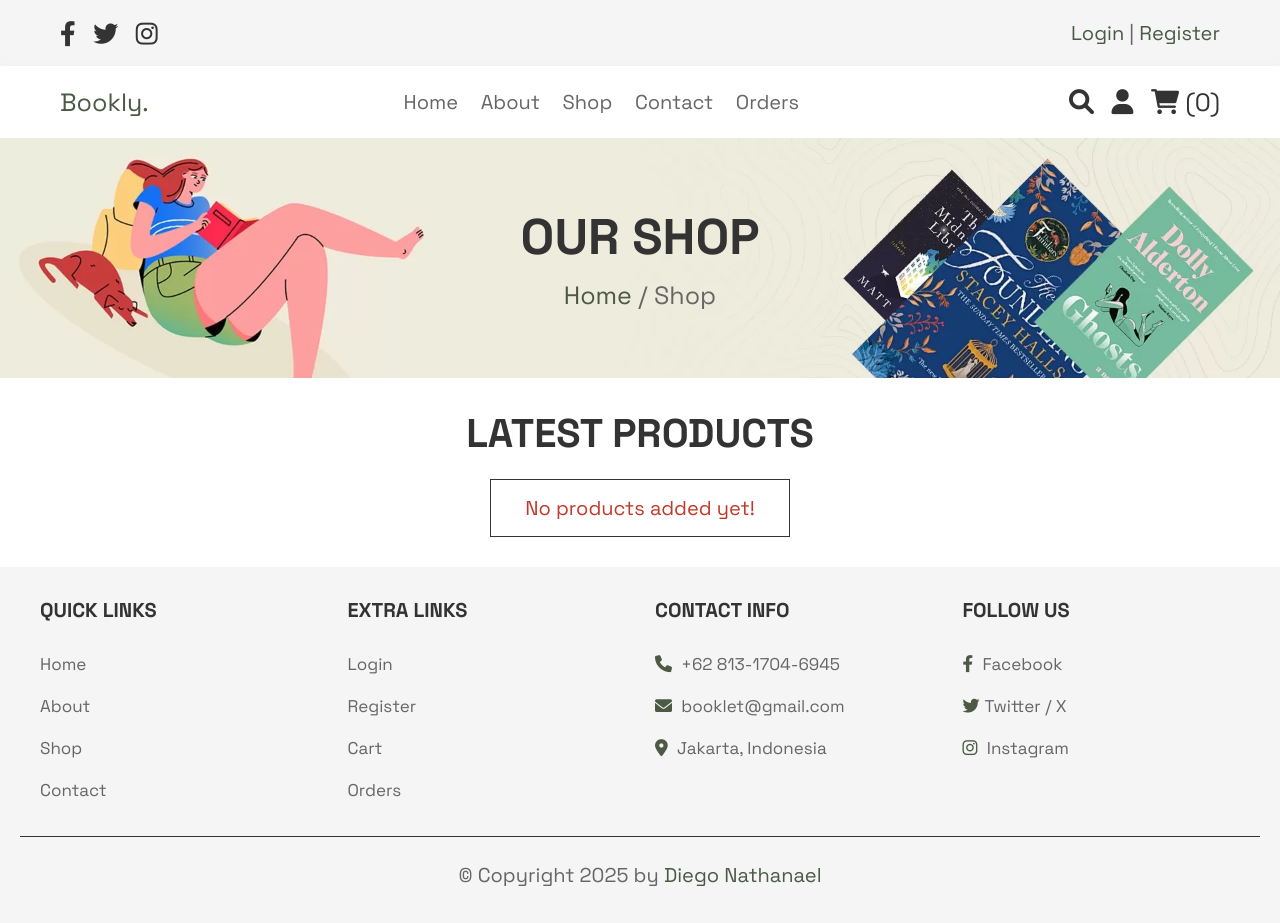
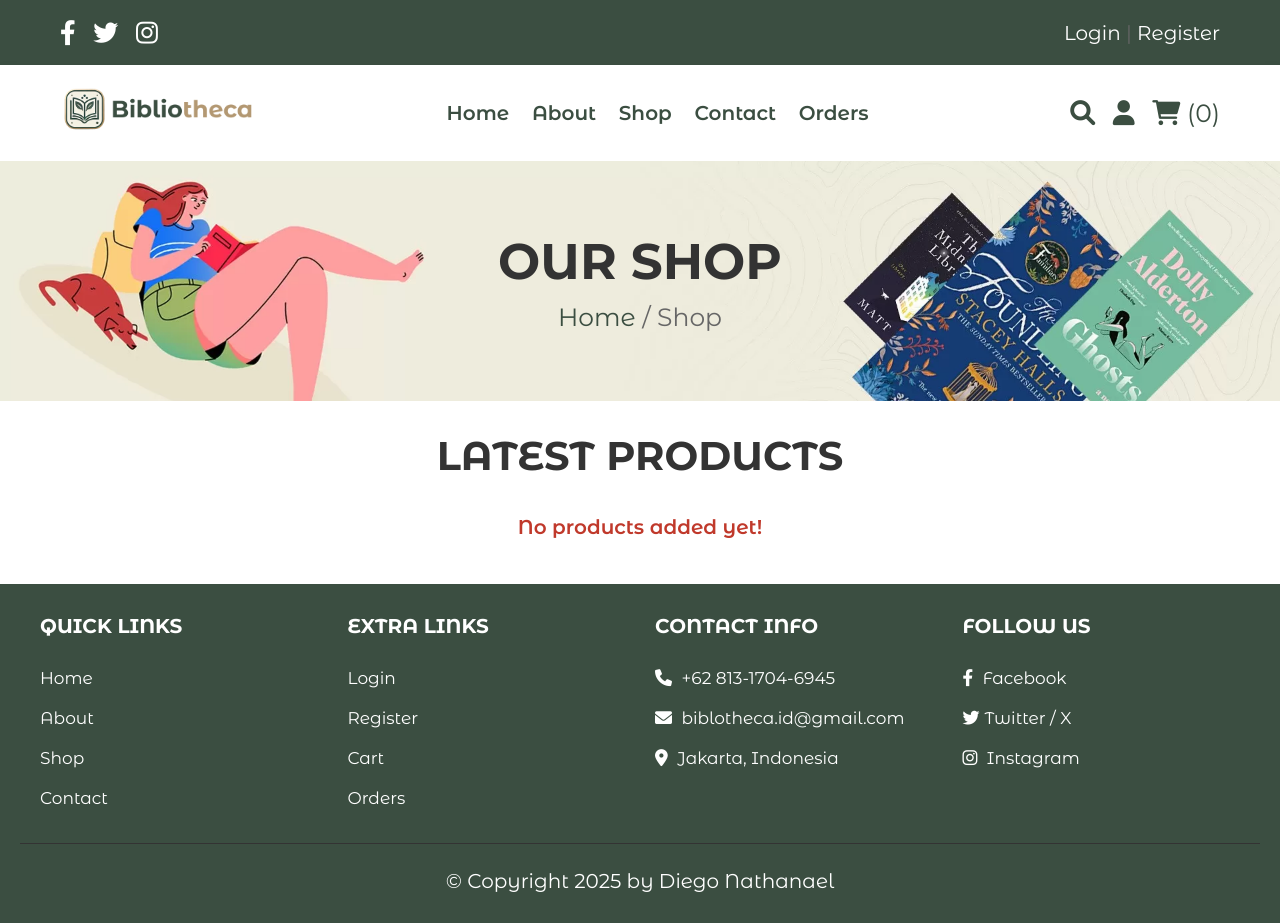
Before and after one commit to RockPockx/bookstore-website, a PHP site: page /shop.php in a window 1280 px wide. Before the commit the page ends 886 px from the top, so only its background shows below. Run offline with PHP 8.4, Linux system fonts and the light colour scheme; the visitor is signed in with stand-in values (Sample User, id 1); data that the repository does not hold is empty.

Commit message:
fix: header, footer, and home

```diff
--- a/project/css/admin_style.css
+++ b/project/css/admin_style.css
@@ -1,4 +1,4 @@
-@import url('https://fonts.googleapis.com/css2?family=Rubik:wght@300;400;500;600&display=swap');
+@import url('https://fonts.googleapis.com/css2?family=Montserrat+Alternates:ital,wght@0,100;0,200;0,300;0,400;0,500;0,600;0,700;0,800;0,900;1,100;1,200;1,300;1,400;1,500;1,600;1,700;1,800;1,900&display=swap');
 
 :root{
    --purple:#8e44ad;
@@ -14,7 +14,7 @@
 }
 
 *{
-   font-family: 'Rubik', sans-serif;
+   font-family: 'Montserrat Alternates', sans-serif;
    margin:0; padding:0;
    box-sizing: border-box;
    outline: none; border:none;
--- a/project/css/style.css
+++ b/project/css/style.css
@@ -1,7 +1,8 @@
-@import url('https://fonts.googleapis.com/css2?family=Space+Grotesk:wght@300..700&display=swap');
+@import url('https://fonts.googleapis.com/css2?family=Montserrat+Alternates:ital,wght@0,100;0,200;0,300;0,400;0,500;0,600;0,700;0,800;0,900;1,100;1,200;1,300;1,400;1,500;1,600;1,700;1,800;1,900&display=swap');
 
 :root{
-   --green:#4B5945;
+   --green:#3B4E41;
+   --gold:#B39872;
    --red:#c0392b;
    --btn-green:#91AC8F;
    --black:#333;
@@ -14,12 +15,13 @@
 }
 
 *{
-   font-family: 'Space Grotesk', sans-serif;
+   font-family: 'Montserrat Alternates', sans-serif;
    margin:0; padding:0;
    box-sizing: border-box;
    outline: none; border:none;
    text-decoration: none;
    transition:all .2s linear;
+   scroll-behavior: smooth;
 }
 
 *::selection{
@@ -52,9 +54,9 @@ section{
 .empty{
    padding:1.5rem;
    text-align: center;
-   border:var(--border);
    background-color: var(--white);
    color:var(--red);
+   font-weight: 600;
    font-size: 2rem;
 }
 
@@ -121,7 +123,7 @@ section{
 }
 
 .option-btn{
-   background-color: var(--btn-green);
+   background-color: var(--gold);
 }
 
 .delete-btn{
@@ -224,7 +226,7 @@ section{
 }
 
 .header .header-1{
-   background-color: var(--light-bg);
+   background-color: var(--green);
 }
 
 .header .header-1 .flex{
@@ -260,11 +262,11 @@ section{
 .header .header-1 .flex .share a{
    font-size: 2.5rem;
    margin-right: 1.5rem;
-   color:var(--black);
+   color:var(--white);
 }
 
 .header .header-1 .flex .share a:hover{
-   color:var(--green);
+   color:var(--gold);
 }
 
 .header .header-1 .flex p{
@@ -273,7 +275,7 @@ section{
 }
 
 .header .header-1 .flex p a{
-   color:var(--green);
+   color:var(--white);
 }
 
 .header .header-1 .flex p a:hover{
@@ -288,23 +290,24 @@ section{
 .header .header-2 .flex .navbar a{
    margin:0 1rem;
    font-size: 2rem;
-   color:var(--light-color);
+   font-weight: 600;
+   color:var(--green);
 }
 
 .header .header-2 .flex .navbar a:hover{
-   color:var(--green);
+   color:var(--gold);
    text-decoration: underline;
 }
 
 .header .header-2 .flex .icons > *{
    font-size: 2.5rem;
-   color:var(--black);
+   color:var(--green);
    cursor: pointer;
    margin-left: 1.5rem;
 }
 
 .header .header-2 .flex .icons > *:hover{
-   color:var(--green);
+   color:var(--gold);
 }
 
 #menu-btn{
@@ -344,8 +347,8 @@ section{
 }
 
 .home{
-   min-height: 70vh;
-   background:linear-gradient(rgba(0,0,0,.7), rgba(0,0,0,.7)), url(../images/home-bg.jpg) no-repeat;
+   min-height: 80vh;
+   background:linear-gradient(rgba(0,0,0,.7), rgba(0,0,0,.7)), url(../images/home-banner.jpg) no-repeat;
    background-size: cover;
    background-position: center;
    display: flex;
@@ -355,7 +358,7 @@ section{
 
 .home .content{
    text-align: center;
-   width: 60rem;
+   width: 80rem;
 }
 
 .home .content h3{
@@ -369,6 +372,10 @@ section{
    color:var(--light-white);
    padding:1rem 0;
    line-height: 1.5;
+}
+
+.home .content .accent {
+   color:var(--gold);
 }
 
 .products .box-container{
@@ -456,7 +463,9 @@ section{
 }
 
 .home-contact{
-   background-color: var(--black);
+   background:linear-gradient(rgba(0,0,0,.7), rgba(0,0,0,.7)), url(../images/contact-bg.jpg) no-repeat;
+   background-size: cover;
+   background-position: center;
 }
 
 .home-contact .content{
@@ -474,7 +483,7 @@ section{
 .home-contact .content p{
    padding:1rem 0;
    line-height: 1.5;
-   color:var(--light-white);
+   color:var(--white);
    font-size: 1.7rem;
 }
 
@@ -870,7 +879,7 @@ section{
 
 
 .footer{
-   background-color: var(--light-bg);
+   background-color: var(--green);
 }
 
 .footer .box-container{
@@ -883,7 +892,7 @@ section{
 
 .footer .box-container .box h3{
    text-transform: uppercase;
-   color:var(--black);
+   color:var(--white);
    font-size: 2rem;
    padding-bottom: 2rem;
 }
@@ -892,32 +901,32 @@ section{
 .footer .box-container .box a{
    display: block;
    font-size: 1.7rem;
-   color:var(--light-color);
+   color:var(--white);
    padding:1rem 0;
 }
 
 .footer .box-container .box p i,
 .footer .box-container .box a i{
-   color:var(--green);
+   color:var(--white);
    padding-right: .5rem;
 }
 
 .footer .box-container .box a:hover{
-   color:var(--green);
+   color:var(--white);
    text-decoration: underline;
 }
 
 .footer .credit{
    text-align: center;
    font-size: 2rem;
-   color:var(--light-color);
+   color:var(--white);
    border-top: var(--border);
    margin-top: 2.5rem;
    padding-top: 2.5rem;
 }
 
 .footer .credit span{
-   color:var(--green);
+   color:var(--white);
 }
 
 
--- a/project/footer.php
+++ b/project/footer.php
@@ -21,7 +21,7 @@
       <div class="box">
          <h3>Contact Info</h3>
          <p> <i class="fas fa-phone"></i> +62 813-1704-6945 </p>
-         <p> <i class="fas fa-envelope"></i> booklet@gmail.com </p>
+         <p> <i class="fas fa-envelope"></i> biblotheca.id@gmail.com </p>
          <p> <i class="fas fa-map-marker-alt"></i> Jakarta, Indonesia</p>
       </div>
 
--- a/project/header.php
+++ b/project/header.php
@@ -26,7 +26,9 @@ if(isset($message)){
 
    <div class="header-2">
       <div class="flex">
-         <a href="home.php" class="logo">Bookly.</a>
+         <a href="home.php" class="logo">
+            <img src="images/logo.png" alt="Bibliotheca" width="200" height="50">
+         </a>
 
          <nav class="navbar">
             <a href="home.php">Home</a>
```
Also changed, not shown: project/home.php (+11 -11 lines), project/images/Bibliotheca Logo.svg (added), project/images/bibliotheca-favicon.png (added), project/images/book-about.jpg (added), project/images/logo.png (added), 2 other files.
